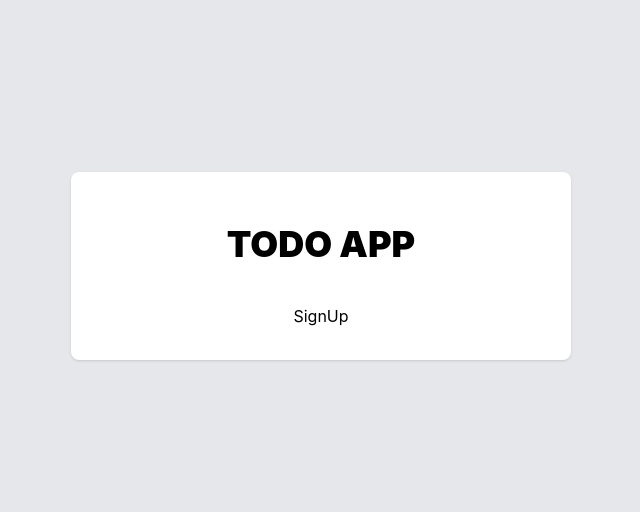
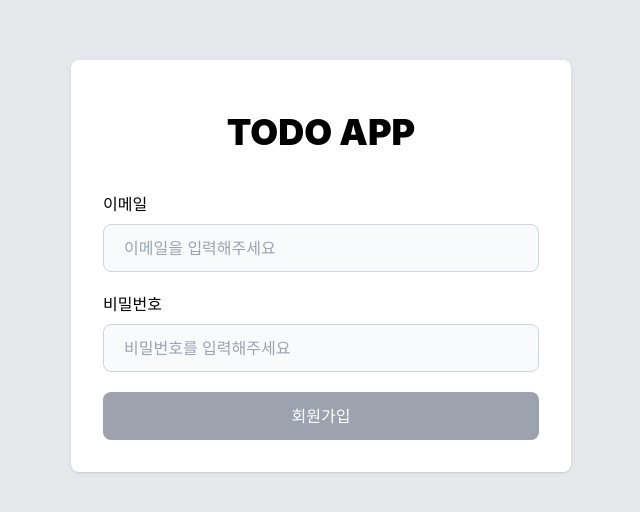
Before and after one commit to heony704/wanted-pre-onboarding-challenge-fe-27, a React (Vite) app: page /signup in a window 1280 px wide. Shown: the part 134-646 px from the top of the page, without its empty margins (319-959 px from the left). Built offline with nearby package versions, Linux system fonts and the light colour scheme; no server answers.

Commit message:
feat: 로그인/회원가입 페이지 구현

```diff
--- a/src/pages/SignIn.tsx
+++ b/src/pages/SignIn.tsx
@@ -1,5 +1,75 @@
-function SignIn() {
-  return <div>SignIn</div>;
+import { useNavigate } from "react-router-dom";
+import { useForm } from "react-hook-form";
+
+import { signin } from "../api/auth";
+
+import Form from "../components/Form";
+
+interface FormData {
+  email: string;
+  password: string;
 }
 
+const SignIn = () => {
+  const {
+    register,
+    handleSubmit,
+    formState: { errors, isValid },
+  } = useForm<FormData>({ mode: "onTouched" });
+  const navigate = useNavigate();
+
+  const onSubmit = async (data: FormData) => {
+    try {
+      await signin(data);
+      navigate("/");
+    } catch (error) {
+      console.log("로그인 실패", error);
+    }
+  };
+
+  return (
+    <Form onSubmit={handleSubmit(onSubmit)}>
+      <Form.Item id="email" isError={!!errors.email}>
+        <Form.Label>이메일</Form.Label>
+        <Form.Input
+          type="email"
+          placeholder="이메일을 입력해주세요"
+          autoComplete="username"
+          {...register("email", {
+            required: "이메일을 입력해주세요.",
+            pattern: {
+              value: /^[a-zA-Z0-9._-]+@[a-zA-Z0-9.-]+\.[a-zA-Z]{2,4}$/i,
+              message: "잘못된 이메일 형식입니다.",
+            },
+          })}
+        />
+        <Form.ErrorMessage>{errors.email?.message}</Form.ErrorMessage>
+      </Form.Item>
+      <Form.Item id="password" isError={!!errors.password}>
+        <Form.Label>비밀번호</Form.Label>
+        <Form.Input
+          type="password"
+          placeholder="비밀번호를 입력해주세요"
+          autoComplete="current-password"
+          {...register("password", {
+            required: "비밀번호를 입력해주세요.",
+            minLength: {
+              value: 8,
+              message: "비밀번호를 8자 이상 입력해주세요.",
+            },
+          })}
+        />
+        <Form.ErrorMessage>{errors.password?.message}</Form.ErrorMessage>
+      </Form.Item>
+      <button
+        className="flex h-12 flex-shrink-0 cursor-pointer items-center justify-center rounded-lg bg-indigo-500 px-5 text-base font-semibold text-white disabled:cursor-default disabled:bg-gray-400"
+        type="submit"
+        disabled={!isValid}
+      >
+        로그인
+      </button>
+    </Form>
+  );
+};
+
 export default SignIn;
--- a/src/pages/SignUp.tsx
+++ b/src/pages/SignUp.tsx
@@ -1,5 +1,75 @@
-function SignUp() {
-  return <div>SignUp</div>;
+import { useNavigate } from "react-router-dom";
+import { useForm } from "react-hook-form";
+
+import { signup } from "../api/auth";
+
+import Form from "../components/Form";
+
+interface FormData {
+  email: string;
+  password: string;
 }
 
+const SignUp = () => {
+  const {
+    register,
+    handleSubmit,
+    formState: { errors, isValid },
+  } = useForm<FormData>({ mode: "onTouched" });
+  const navigate = useNavigate();
+
+  const onSubmit = async (data: FormData) => {
+    try {
+      await signup(data);
+      navigate("/");
+    } catch (error) {
+      console.log("회원가입 실패", error);
+    }
+  };
+
+  return (
+    <Form onSubmit={handleSubmit(onSubmit)}>
+      <Form.Item id="email" isError={!!errors.email}>
+        <Form.Label>이메일</Form.Label>
+        <Form.Input
+          type="email"
+          placeholder="이메일을 입력해주세요"
+          autoComplete="username"
+          {...register("email", {
+            required: "이메일을 입력해주세요.",
+            pattern: {
+              value: /^[a-zA-Z0-9._-]+@[a-zA-Z0-9.-]+\.[a-zA-Z]{2,4}$/i,
+              message: "잘못된 이메일 형식입니다.",
+            },
+          })}
+        />
+        <Form.ErrorMessage>{errors.email?.message}</Form.ErrorMessage>
+      </Form.Item>
+      <Form.Item id="password" isError={!!errors.password}>
+        <Form.Label>비밀번호</Form.Label>
+        <Form.Input
+          type="password"
+          placeholder="비밀번호를 입력해주세요"
+          autoComplete="current-password"
+          {...register("password", {
+            required: "비밀번호를 입력해주세요.",
+            minLength: {
+              value: 8,
+              message: "비밀번호를 8자 이상 입력해주세요.",
+            },
+          })}
+        />
+        <Form.ErrorMessage>{errors.password?.message}</Form.ErrorMessage>
+      </Form.Item>
+      <button
+        className="flex h-12 flex-shrink-0 cursor-pointer items-center justify-center rounded-lg bg-primary px-5 text-base font-semibold text-white disabled:cursor-default disabled:bg-gray-400"
+        type="submit"
+        disabled={!isValid}
+      >
+        회원가입
+      </button>
+    </Form>
+  );
+};
+
 export default SignUp;
```
